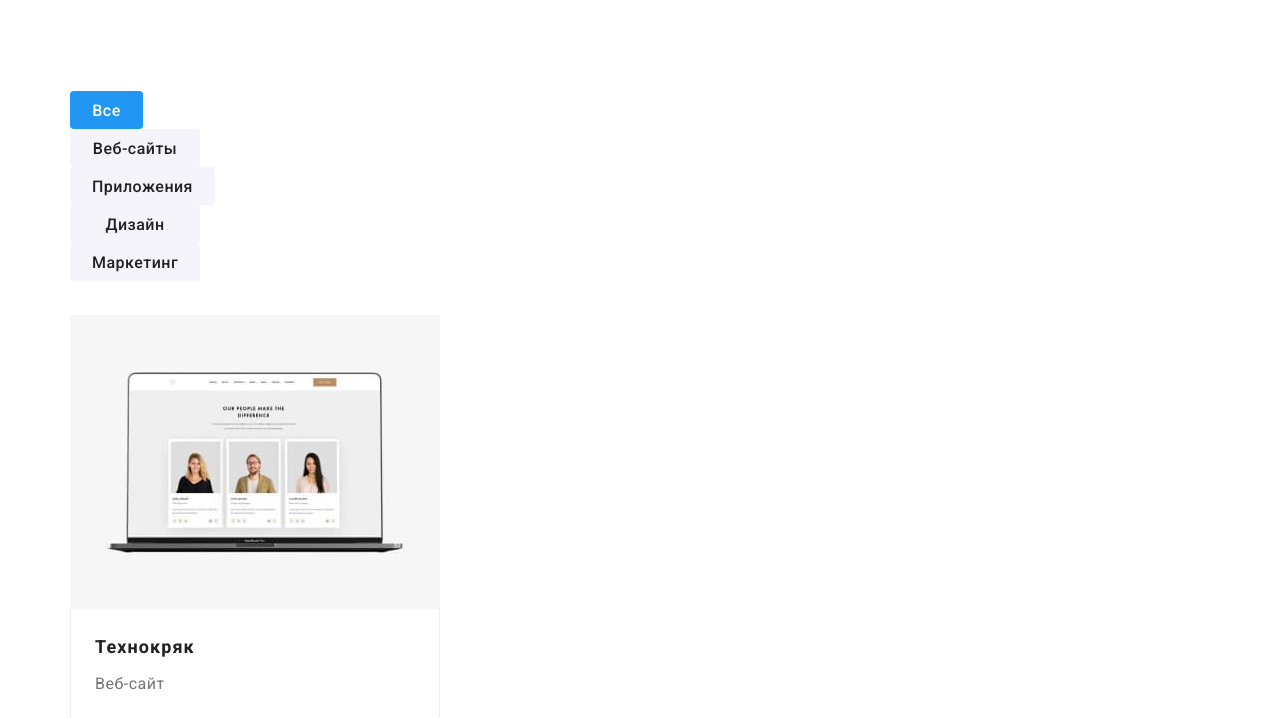
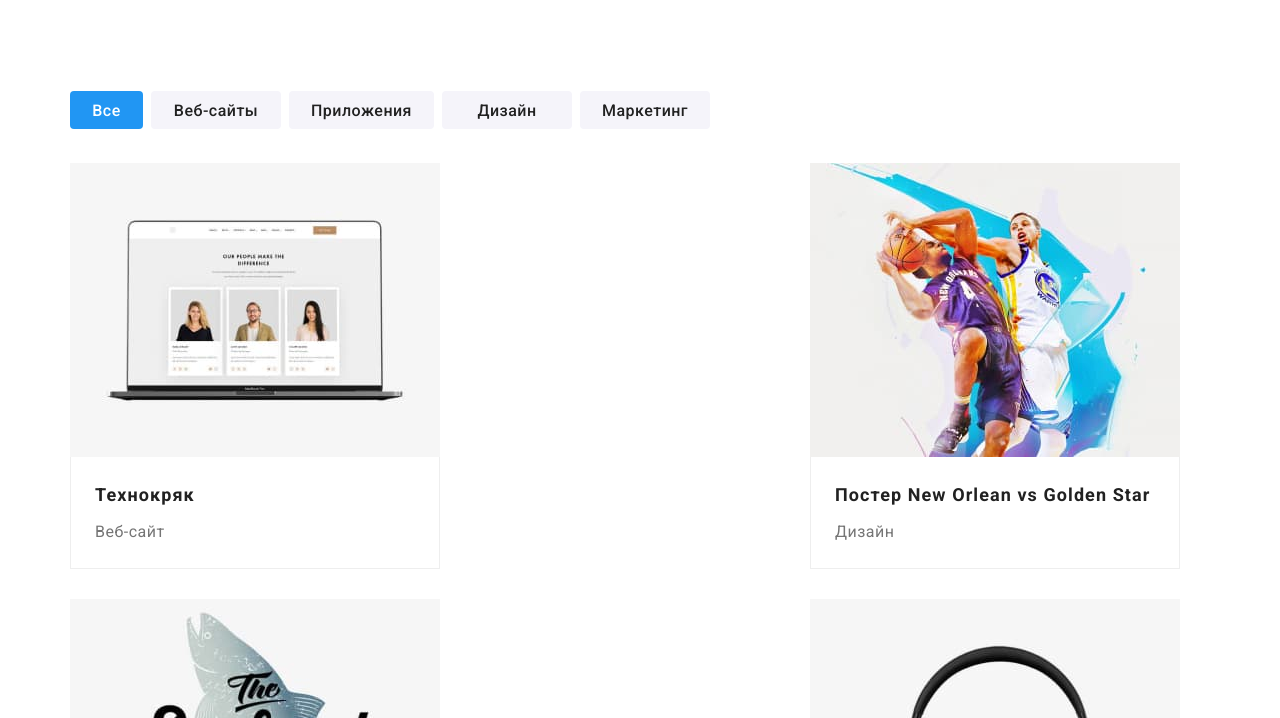
Before and after one commit to fsMaria/goit-markup-hw-03, a plain HTML site: page portfolio.html in a window 1280 px wide. Shown: the part 82-800 px from the top of the page. Drawn offline with nearby package versions, Linux system fonts and the light colour scheme.

Commit message:
добавляет позиционирование кнопок, и флекс для карточек

```diff
--- a/css/styles.css
+++ b/css/styles.css
@@ -343,6 +343,7 @@ html {
   padding-bottom: 60px;
 }
 .buttons-menu {
+  display: inline-flex;
   padding-top: 94px;
   padding-bottom: 34px;
 }
@@ -350,6 +351,12 @@ html {
   padding-right: 8px;
 }
 /* DEVELOPER CARDS */
+.develop-section {
+  padding-bottom: 94px;
+}
+.flex-container {
+
+}
 .type-container {
   background-color: var(--white-color);
   width: 370px;
@@ -358,6 +365,11 @@ html {
   border-width: 0 1px 1px 1px;
   padding-left: 24px;
   padding-top: 20px;
+}
+.type-box {
+  justify-content: space-between;
+  display: flex;
+  flex-wrap: wrap;
 }
 .type-box-item img {
   display: block;
@@ -368,6 +380,7 @@ html {
   background-color: var(--white-color);
   width: 370px;
   margin-bottom: 30px;
+  margin-right: 30px;
 }
 .type {
   margin-top: 0;
--- a/portfolio.html
+++ b/portfolio.html
@@ -42,9 +42,10 @@
         </ul>
         </div>
     </section>
-   <section>
-       <div class="container">
+   <section class="develop-section">
+    <div class="container">
     <h2 class="hidden-section">скрытый заголовок</h2>
+    <div class="flex-container"></div>
        <ul class="type-box">
             <li class="type-box-item">
                 <img src="./imagen/group.jpg" alt="команда" width="370">
```
